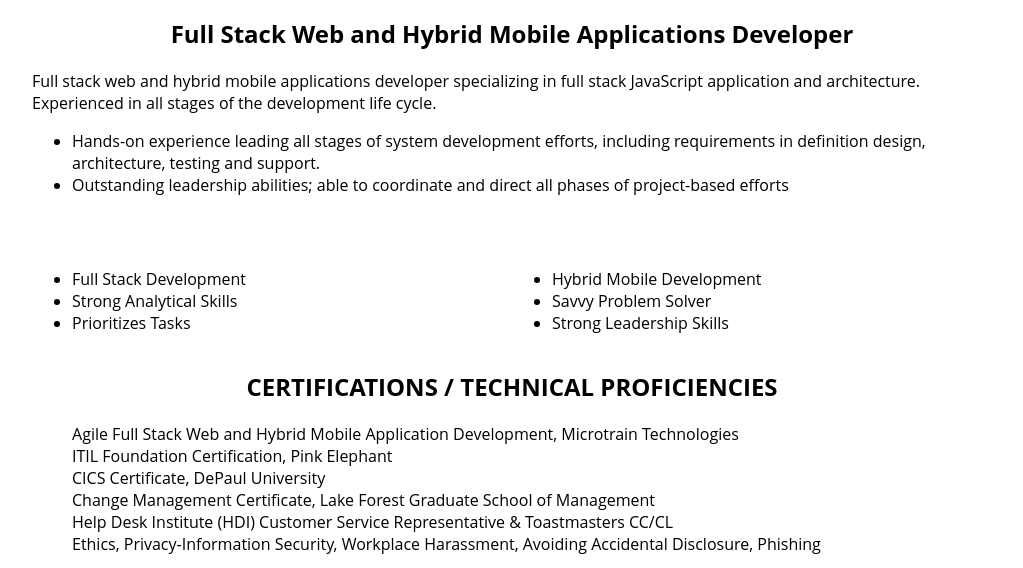
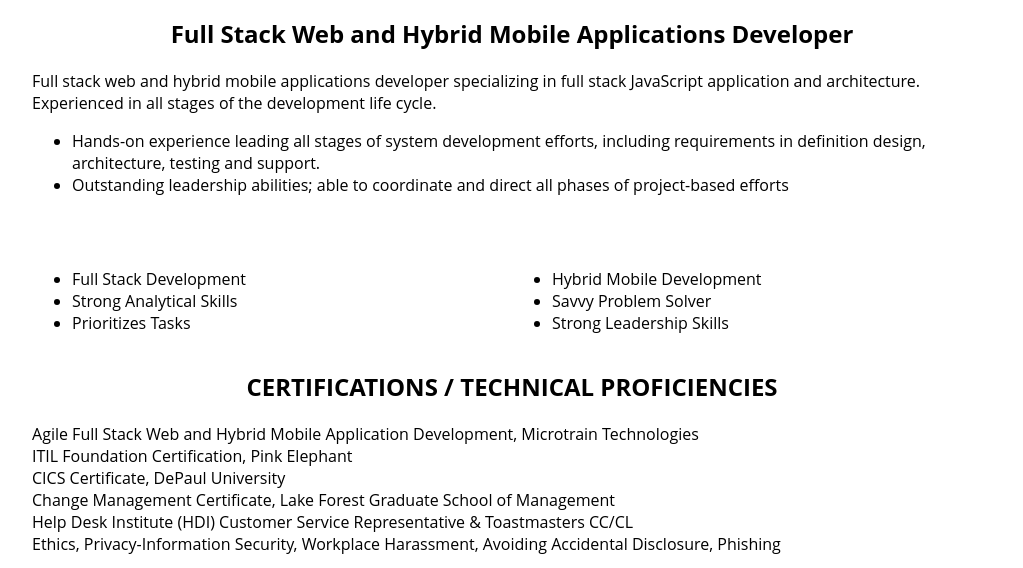
Before and after one commit to prog227/prog227.github.io, a website: page resume.html in a window 1280 px wide. Shown: the part 148-716 px from the top of the page, without its empty margins (128-1151 px from the left). Drawn offline with Linux system fonts and the light colour scheme.

Commit message:
Updated resume

```diff
--- a/resume.html
+++ b/resume.html
@@ -60,15 +60,24 @@
       <section>
       <h2> CERTIFICATIONS / TECHNICAL PROFICIENCIES</h2>
           <div>
-          <ul class="nobull">
-                <li> Agile Full Stack Web and Hybrid Mobile Application Development, Microtrain Technologies</li>
-                <li> ITIL Foundation Certification, Pink Elephant</li>
-                <li> CICS Certificate, DePaul University</li>
-                <li> Change Management Certificate, Lake Forest Graduate School of Management</li>
-                <li> Help Desk Institute (HDI) Customer Service Representative & Toastmasters CC/CL</li>
-                <li> Ethics, Privacy-Information Security, Workplace Harassment, Avoiding Accidental Disclosure, Phishing</li>
-          </ul>
+          Agile Full Stack Web and Hybrid Mobile Application Development, Microtrain Technologies
           </div>
+          <div>
+          ITIL Foundation Certification, Pink Elephant
+          </div>
+          <div>
+          CICS Certificate, DePaul University
+          </div>
+          <div>
+          Change Management Certificate, Lake Forest Graduate School of Management</li>
+          </div>
+          <div>
+          Help Desk Institute (HDI) Customer Service Representative & Toastmasters CC/CL
+          </div>
+          <div>
+          Ethics, Privacy-Information Security, Workplace Harassment, Avoiding Accidental Disclosure, Phishing
+          </div>
+          <br>
           <div>
               <span>
               <p>Platforms: Linux, LAMP, MEAN, NodeJS</p>
@@ -76,7 +85,7 @@
               <p>Tools:     VS Code, SSH, Gulp, Git, ServiceNow, Bluezone, TSO, Toad, SCRUM, Agile, MS Office, MVS Utilities, Putty</p>
               <p>Languages: HTML, CSS, SASS, Javascript, PHP, SQL, COBOL, JCL</p>
               </span>
-              </div>
+          </div>
       </section>
       <section>
       <h2> PROFESSIONAL EXPERIENCE</h2>
```
